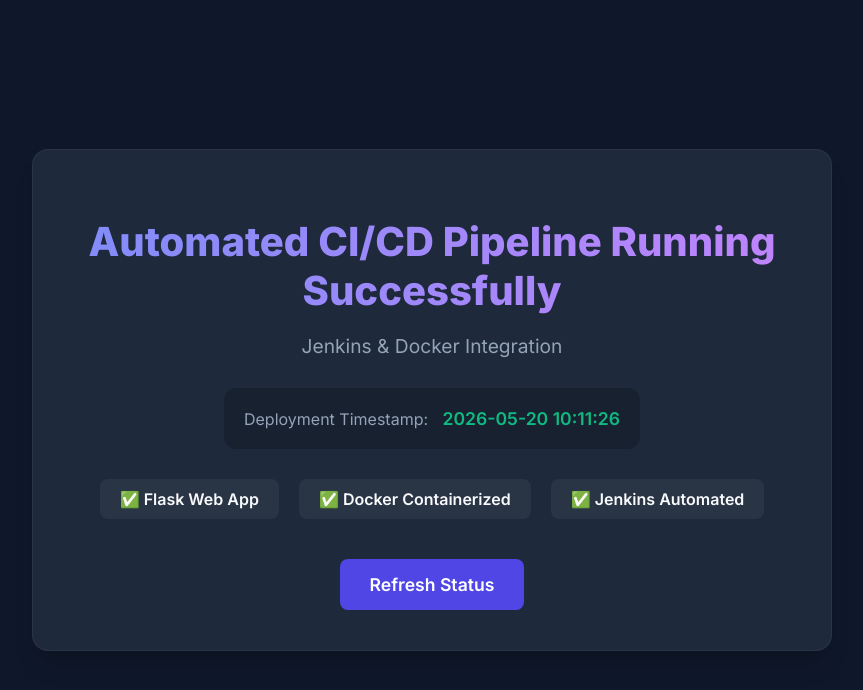
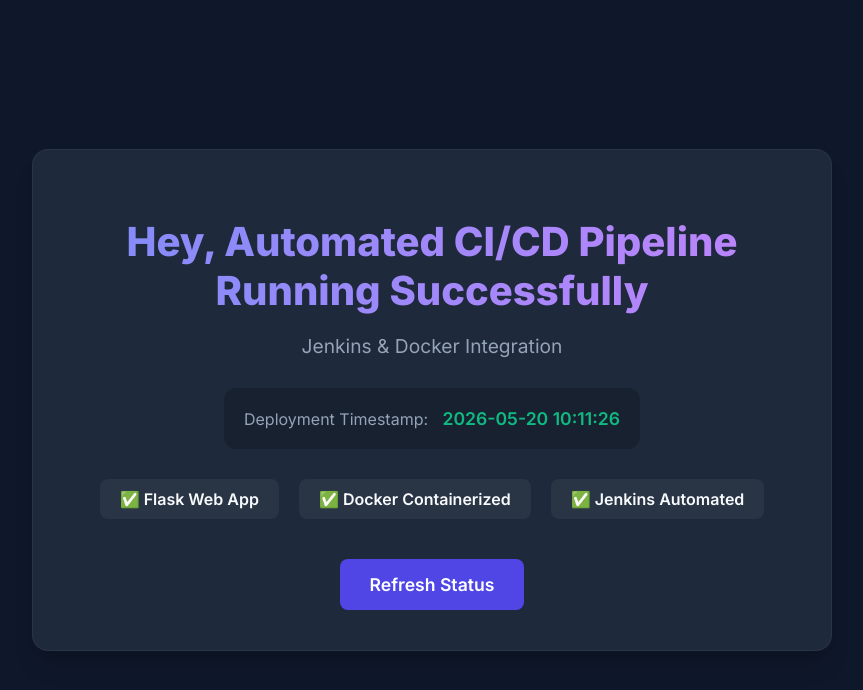
Before and after one commit to NiharikaRamisetty/devops-pipeline-demo, a Flask app: page / in a window 1280 px wide. Shown: the top 690 px of the page, without its empty margins (208-1071 px from the left). Run offline with Flask 3, Linux system fonts and the light colour scheme.

Commit message:
Updated website title1

```diff
--- a/templates/index.html
+++ b/templates/index.html
@@ -12,7 +12,7 @@
 <body>
     <div class="container">
         <div class="card">
-            <h1>Automated CI/CD Pipeline Running Successfully</h1>
+            <h1>Hey, Automated CI/CD Pipeline Running Successfully</h1>
             <p class="subtitle">Jenkins & Docker Integration</p>
 
             <div class="info-box">
```
